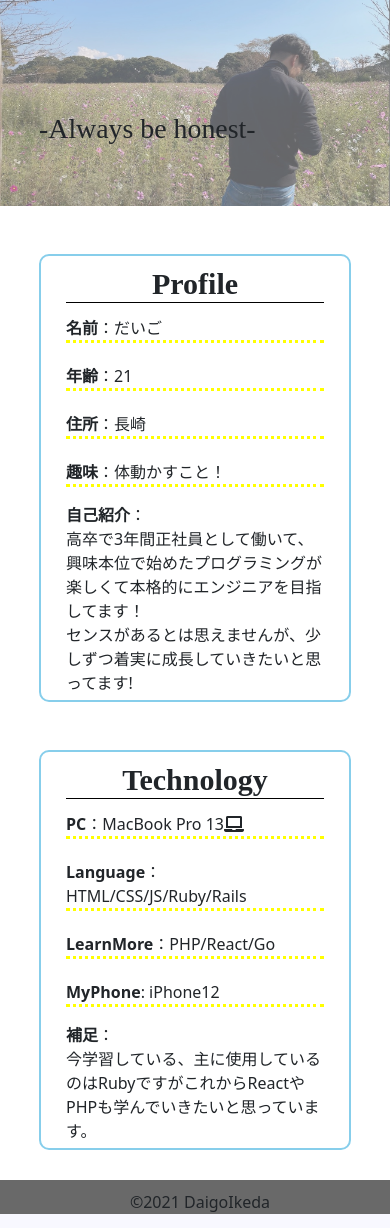
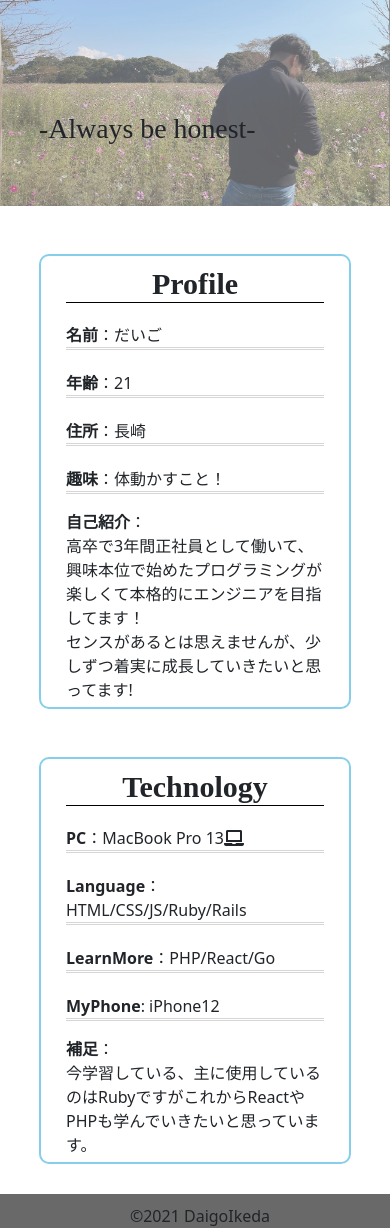
Before and after one commit to daigo0001/DaigoWeb, a PHP site: page / in a window 390 px wide. Shown: the part 57-1285 px from the top of the page. Run offline with PHP 8.4, Linux system fonts and the light colour scheme; some libraries are stand-ins or nearby versions.

Commit message:
sixth commit

```diff
--- a/index.css
+++ b/index.css
@@ -307,6 +307,7 @@ footer{
   }
   .about h1{
     font-size: 30px;
+    margin-bottom: 15px;
     font-weight: 600;
     border-bottom: 1px solid black;
   }
@@ -314,7 +315,7 @@ footer{
   .about p{
     padding-top: 5px;
     font-weight: 400;
-    border-bottom: 3px dotted yellow;
+    border-bottom: 3px double rgba(42, 43, 42, 0.192);
   }
 
   /*-------WORKページ------*/
```
